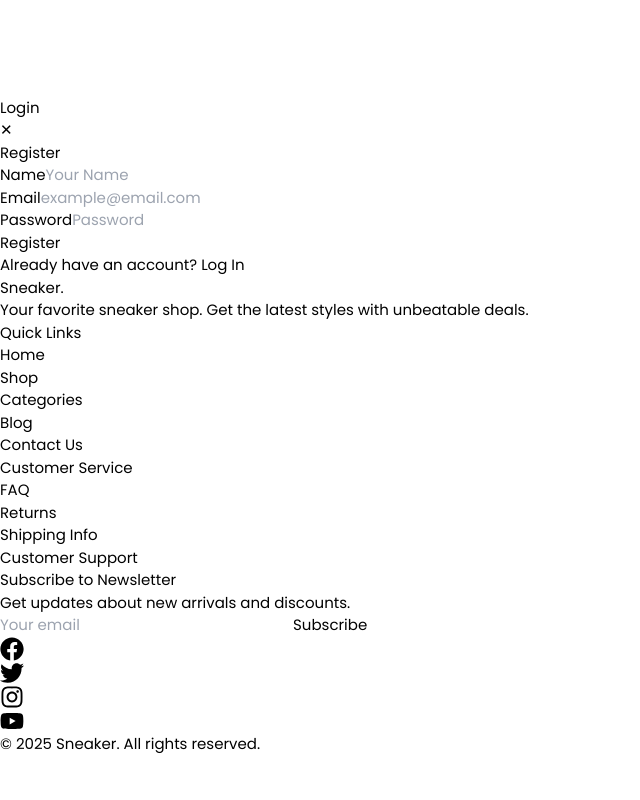
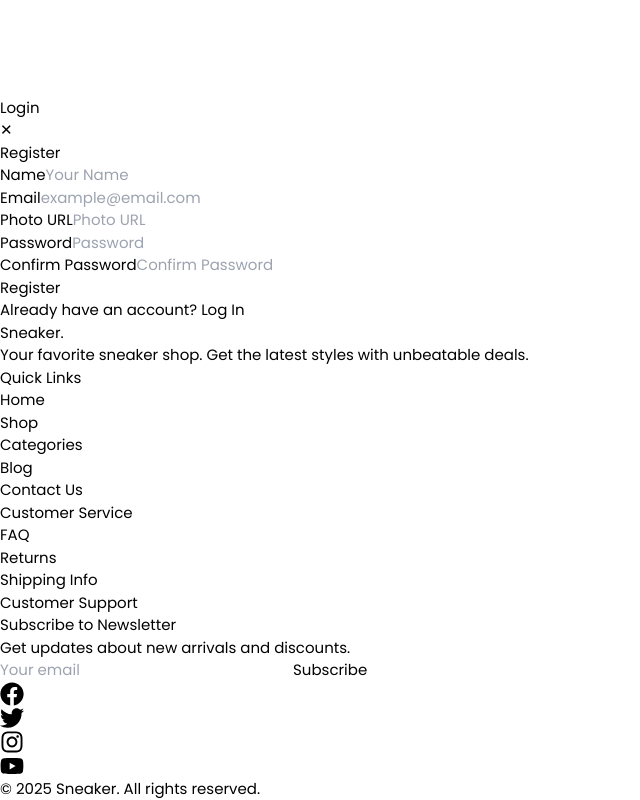
Before and after one commit to ibrahim2337/sneaker, a React (Vite) app: page /register in a window 1280 px wide. Shown: the part 1251-2051 px from the top of the page, without its empty margins (0-640 px from the left). Before the commit the page ends 2006 px from the top, so only its background shows below. Built offline with nearby package versions, Linux system fonts and the light colour scheme.

Commit message:
project update

```diff
--- a/src/pages/LoginPage/LoginPage.jsx
+++ b/src/pages/LoginPage/LoginPage.jsx
@@ -1,13 +1,11 @@
-import { Link } from "react-router-dom";
-
 const LoginPage = ({ setIsLoginOpen, setIsRegisterOpen }) => {
   return (
-    <div className="fixed inset-0 flex items-center justify-center bg-black bg-opacity-50">
-      <div className="relative bg-gray-300 p-8 max-w-md w-full rounded-xl shadow-lg">
+    <div className="fixed inset-0 flex items-center justify-center bg-black bg-opacity-70">
+      <div className="relative bg-gray-50 bg-opacity-10 p-8 max-w-md w-full rounded-xl shadow-lg">
         {/* Close Button */}
         <button
           onClick={() => setIsLoginOpen(false)}
-          className="absolute top-2 right-2 bg-red-500 text-white rounded-full w-6 h-6 flex items-center justify-center"
+          className="absolute top-2 right-2 bg-[#48B4BB] text-white rounded-full w-6 h-6 flex items-center justify-center"
         >
           ✕
         </button>
@@ -17,7 +15,7 @@ const LoginPage = ({ setIsLoginOpen, setIsRegisterOpen }) => {
         </h1>
         <form className="space-y-6 mt-4">
           <div className="space-y-1 text-sm">
-            <label className="block text-black">Email</label>
+            <label className="block text-sm font-semibold">Email</label>
             <input
               type="text"
               name="email"
@@ -26,7 +24,7 @@ const LoginPage = ({ setIsLoginOpen, setIsRegisterOpen }) => {
             />
           </div>
           <div className="space-y-1 text-sm">
-            <label className="block text-black">Password</label>
+            <label className="block text-sm font-semibold">Password</label>
             <input
               type="password"
               name="password"
@@ -34,7 +32,10 @@ const LoginPage = ({ setIsLoginOpen, setIsRegisterOpen }) => {
               className="w-full px-4 py-3 rounded-md text-black border"
             />
             <div className="flex justify-end text-xs">
-              <a href="#" className="text-blue-600 hover:underline">
+              <a
+                href="#"
+                className="text-blue-600 text-sm font-semibold hover:underline"
+              >
                 Forgot Password?
               </a>
             </div>
@@ -44,14 +45,14 @@ const LoginPage = ({ setIsLoginOpen, setIsRegisterOpen }) => {
           </button>
         </form>
 
-        <p className="text-xs text-center text-black mt-4">
+        <p className="text-sm font-semibold text-center mt-4">
           Don&apos;t have an account?{" "}
           <button
             onClick={() => {
               setIsLoginOpen(false);
               setIsRegisterOpen(true);
             }}
-            className="text-blue-700 underline"
+            className="text-blue-700 text-sm font-semibold underline"
           >
             Register Now
           </button>
--- a/src/pages/RegisterPage/RegisterPage.jsx
+++ b/src/pages/RegisterPage/RegisterPage.jsx
@@ -1,57 +1,139 @@
+import { useState } from "react";
+
 const RegisterPage = ({ setIsRegisterOpen, setIsLoginOpen }) => {
+  const [formData, setFormData] = useState({
+    name: "",
+    email: "",
+    photo: "",
+    password: "",
+    confirmPassword: "",
+  });
+  const [errors, setErrors] = useState({});
+
+  const handleChange = (e) => {
+    setFormData({ ...formData, [e.target.name]: e.target.value });
+  };
+
+  const validateForm = () => {
+    let newErrors = {};
+    if (!formData.name) newErrors.name = "Name is required";
+    if (!formData.email) newErrors.email = "Email is required";
+    else if (!/^[^\s@]+@[^\s@]+\.[^\s@]+$/.test(formData.email))
+      newErrors.email = "Invalid email format";
+    if (!formData.photo) newErrors.photo = "Photo URL is required";
+    if (!formData.password) newErrors.password = "Password is required";
+    else if (formData.password.length < 6)
+      newErrors.password = "Password must be at least 6 characters long";
+    if (formData.confirmPassword !== formData.password)
+      newErrors.confirmPassword = "Passwords do not match";
+
+    setErrors(newErrors);
+    return Object.keys(newErrors).length === 0;
+  };
+
+  const handleSubmit = (e) => {
+    e.preventDefault();
+    if (validateForm()) {
+      console.log("Form Submitted", formData);
+      setIsRegisterOpen(false);
+    }
+  };
+
   return (
-    <div className="fixed inset-0 flex items-center justify-center bg-black bg-opacity-50">
-      <div className="relative bg-gray-300 p-8 max-w-md w-full rounded-xl shadow-lg">
-        {/* Close Button */}
+    <div className="fixed inset-0 top-5 flex items-center justify-center bg-black bg-opacity-70">
+      <div className="relative bg-gray-50 bg-opacity-10 p-8 max-w-md w-full rounded-xl shadow-lg">
         <button
           onClick={() => setIsRegisterOpen(false)}
-          className="absolute top-2 right-2 bg-red-500 text-white rounded-full w-6 h-6 flex items-center justify-center"
+          className="absolute top-2 right-2 bg-[#48B4BB] text-white rounded-full w-6 h-6 flex items-center justify-center"
         >
           ✕
         </button>
-
         <h1 className="text-2xl font-bold text-center">Register</h1>
-        <form className="space-y-6 mt-4">
-          <div className="space-y-1 text-sm">
-            <label className="block text-black">Name</label>
+        <form className="space-y-4 mt-4" onSubmit={handleSubmit}>
+          <div>
+            <label className="block text-sm font-semibold">Name</label>
             <input
               type="text"
               name="name"
+              value={formData.name}
+              onChange={handleChange}
+              className="w-full px-4 py-1.5 rounded-md border text-black"
               placeholder="Your Name"
-              className="w-full px-4 py-3 rounded-md text-black border"
             />
+            {errors.name && (
+              <p className="text-red-500 text-xs">{errors.name}</p>
+            )}
           </div>
-          <div className="space-y-1 text-sm">
-            <label className="block text-black">Email</label>
+          <div>
+            <label className="block text-sm font-semibold">Email</label>
             <input
               type="email"
               name="email"
+              value={formData.email}
+              onChange={handleChange}
+              className="w-full px-4 py-1.5 rounded-md border text-black"
               placeholder="example@email.com"
-              className="w-full px-4 py-3 rounded-md text-black border"
             />
+            {errors.email && (
+              <p className="text-red-500 text-xs">{errors.email}</p>
+            )}
           </div>
-          <div className="space-y-1 text-sm">
-            <label className="block text-black">Password</label>
+          <div>
+            <label className="block text-sm font-semibold">Photo URL</label>
+            <input
+              type="text"
+              name="photo"
+              value={formData.photo}
+              onChange={handleChange}
+              className="w-full px-4 py-1.5 rounded-md border text-black"
+              placeholder="Photo URL"
+            />
+            {errors.photo && (
+              <p className="text-red-500 text-xs">{errors.photo}</p>
+            )}
+          </div>
+          <div>
+            <label className="block text-sm font-semibold">Password</label>
             <input
               type="password"
               name="password"
+              value={formData.password}
+              onChange={handleChange}
+              className="w-full px-4 py-1.5 rounded-md border text-black"
               placeholder="Password"
-              className="w-full px-4 py-3 rounded-md text-black border"
             />
+            {errors.password && (
+              <p className="text-red-500 text-xs">{errors.password}</p>
+            )}
+          </div>
+          <div>
+            <label className="block text-sm font-semibold">
+              Confirm Password
+            </label>
+            <input
+              type="password"
+              name="confirmPassword"
+              value={formData.confirmPassword}
+              onChange={handleChange}
+              className="w-full px-4 py-1.5 rounded-md border text-black"
+              placeholder="Confirm Password"
+            />
+            {errors.confirmPassword && (
+              <p className="text-red-500 text-xs">{errors.confirmPassword}</p>
+            )}
           </div>
           <button className="w-full bg-gradient-to-r from-[#48B4BB] to-[#63d8e0] font-bold uppercase text-white py-2 rounded-md hover:shadow-lg">
             Register
           </button>
         </form>
-
-        <p className="text-xs text-center text-black mt-4">
+        <p className=" text-center text-sm font-semibold mt-4">
           Already have an account?{" "}
           <button
             onClick={() => {
               setIsRegisterOpen(false);
               setIsLoginOpen(true);
             }}
-            className="text-blue-700 underline"
+            className="text-blue-700 text-sm hover:underline"
           >
             Log In
           </button>
```
